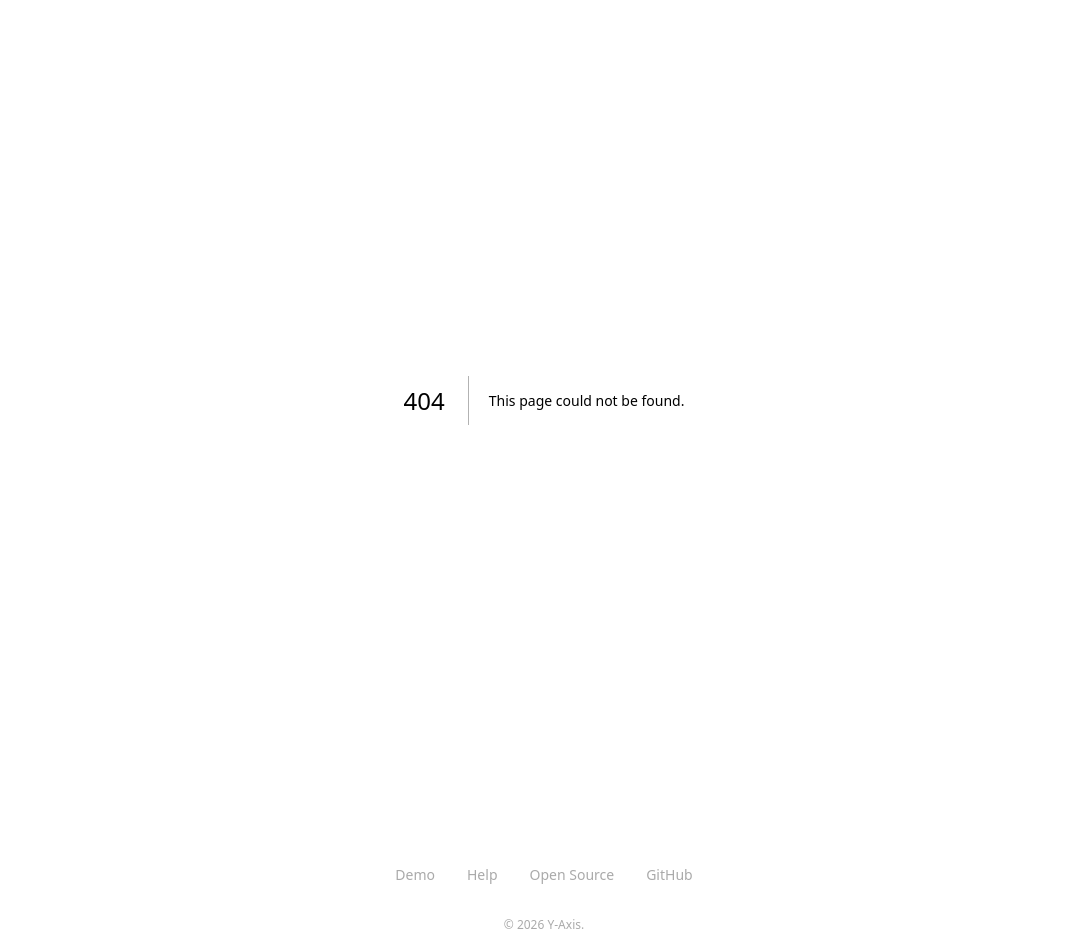
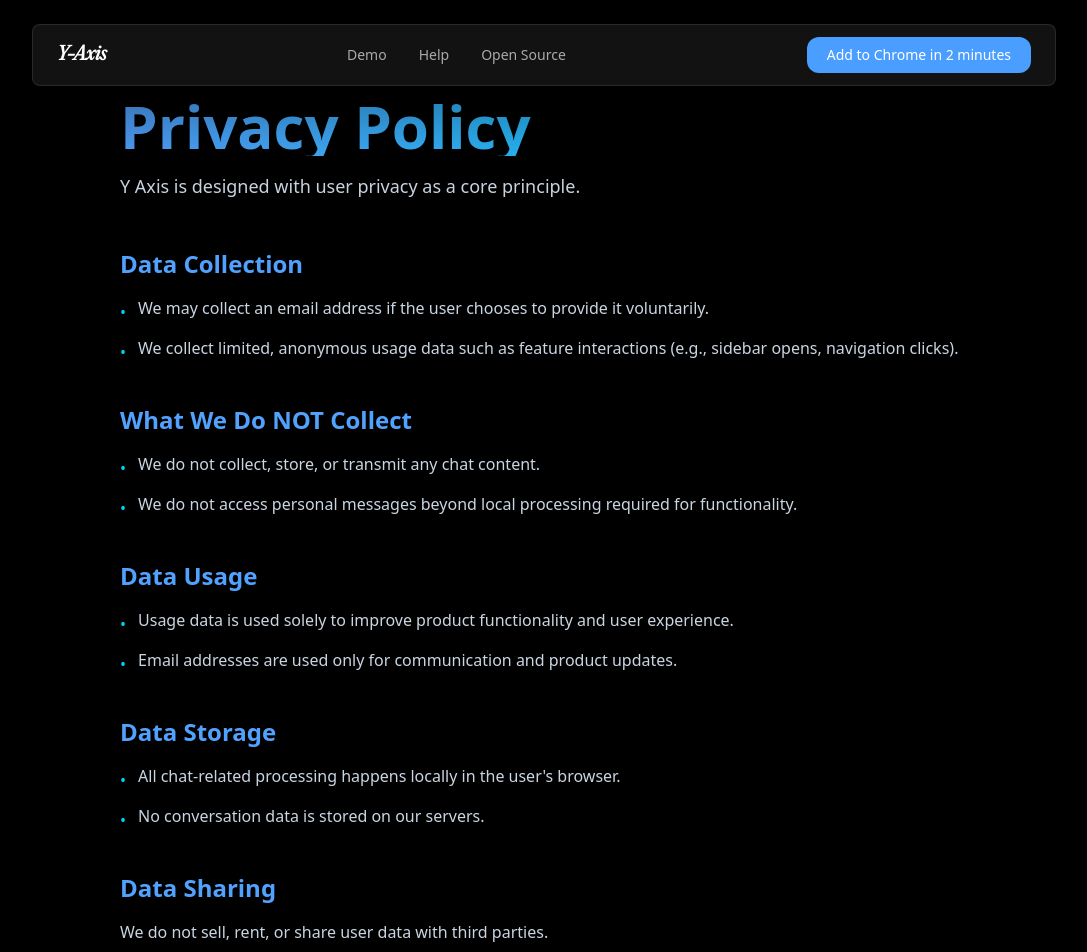
Before and after one commit to adnankhan46/y-axis-web, a Next.js app: page /privacy-policy in a window 1280 px wide. Before the commit this address had no page. Shown: the top 952 px of the page, without its empty margins (96-1183 px from the left). Built offline with nearby package versions, Linux system fonts and the light colour scheme.

Commit message:
chore : added privacy policy

```diff
--- a/app/components/Footer.tsx
+++ b/app/components/Footer.tsx
@@ -9,6 +9,7 @@ export default function Footer() {
           <Link href="#demo" className="hover:text-ai-accent transition-colors">Demo</Link>
           <Link href="/help" className="hover:text-ai-accent transition-colors">Help</Link>
           <Link href="#open-source" className="hover:text-ai-accent transition-colors">Open Source</Link>
+          <Link href="/privacy-policy" className="hover:text-ai-accent transition-colors">Privacy Policy</Link>
           <a href="https://github.com/adnankhan46/y-axis" target="_blank" rel="noopener noreferrer" className="hover:text-ai-accent transition-colors flex items-center gap-1.5">
             GitHub
           </a>
--- /dev/null
+++ b/app/privacy-policy/page.tsx
@@ -0,0 +1,102 @@
+import Navbar from "@/components/Navbar";
+
+export default function PrivacyPolicy() {
+    return (
+            <main className="min-h-screen bg-black text-white selection:bg-ai-accent/30 overflow-x-hidden">
+<Navbar/>
+            <div className="max-w-4xl mx-auto px-6 py-16 md:py-24">
+                {/* Header */}
+                <div className="mb-12">
+                    <h1 className="text-5xl md:text-6xl font-bold bg-linear-to-r from-blue-400 to-cyan-400 bg-clip-text text-transparent mb-4">
+                        Privacy Policy
+                    </h1>
+                    <p className="text-lg text-slate-300">
+                        Y Axis is designed with user privacy as a core principle.
+                    </p>
+                </div>
+
+                {/* Content Sections */}
+                <div className="space-y-10">
+                    {/* Data Collection */}
+                    <section>
+                        <h2 className="text-2xl font-bold text-blue-400 mb-4">Data Collection</h2>
+                        <ul className="space-y-3 text-slate-300">
+                            <li className="flex gap-3">
+                                <span className="text-cyan-400 mt-1">•</span>
+                                <span>We may collect an email address if the user chooses to provide it voluntarily.</span>
+                            </li>
+                            <li className="flex gap-3">
+                                <span className="text-cyan-400 mt-1">•</span>
+                                <span>We collect limited, anonymous usage data such as feature interactions (e.g., sidebar opens, navigation clicks).</span>
+                            </li>
+                        </ul>
+                    </section>
+
+                    {/* What We Do NOT Collect */}
+                    <section>
+                        <h2 className="text-2xl font-bold text-blue-400 mb-4">What We Do NOT Collect</h2>
+                        <ul className="space-y-3 text-slate-300">
+                            <li className="flex gap-3">
+                                <span className="text-cyan-400 mt-1">•</span>
+                                <span>We do not collect, store, or transmit any chat content.</span>
+                            </li>
+                            <li className="flex gap-3">
+                                <span className="text-cyan-400 mt-1">•</span>
+                                <span>We do not access personal messages beyond local processing required for functionality.</span>
+                            </li>
+                        </ul>
+                    </section>
+
+                    {/* Data Usage */}
+                    <section>
+                        <h2 className="text-2xl font-bold text-blue-400 mb-4">Data Usage</h2>
+                        <ul className="space-y-3 text-slate-300">
+                            <li className="flex gap-3">
+                                <span className="text-cyan-400 mt-1">•</span>
+                                <span>Usage data is used solely to improve product functionality and user experience.</span>
+                            </li>
+                            <li className="flex gap-3">
+                                <span className="text-cyan-400 mt-1">•</span>
+                                <span>Email addresses are used only for communication and product updates.</span>
+                            </li>
+                        </ul>
+                    </section>
+
+                    {/* Data Storage */}
+                    <section>
+                        <h2 className="text-2xl font-bold text-blue-400 mb-4">Data Storage</h2>
+                        <ul className="space-y-3 text-slate-300">
+                            <li className="flex gap-3">
+                                <span className="text-cyan-400 mt-1">•</span>
+                                <span>{`All chat-related processing happens locally in the user's browser.`}</span>
+                            </li>
+                            <li className="flex gap-3">
+                                <span className="text-cyan-400 mt-1">•</span>
+                                <span>No conversation data is stored on our servers.</span>
+                            </li>
+                        </ul>
+                    </section>
+
+                    {/* Data Sharing */}
+                    <section>
+                        <h2 className="text-2xl font-bold text-blue-400 mb-4">Data Sharing</h2>
+                        <p className="text-slate-300">
+                            We do not sell, rent, or share user data with third parties.
+                        </p>
+                    </section>
+
+                    {/* Contact */}
+                    <section className="bg-slate-700/50 border border-slate-600 rounded-lg p-6">
+                        <h2 className="text-2xl font-bold text-blue-400 mb-4">Contact</h2>
+                        <p className="text-slate-300">
+                            For questions, contact:{' '}
+                            <a href="mailto:privacy@yaxis.com" className="text-cyan-400 hover:text-cyan-300 underline">
+                                yaxis@adnankhan93.in
+                            </a>
+                        </p>
+                    </section>
+                </div>
+            </div>
+        </main>
+    );
+}
```
